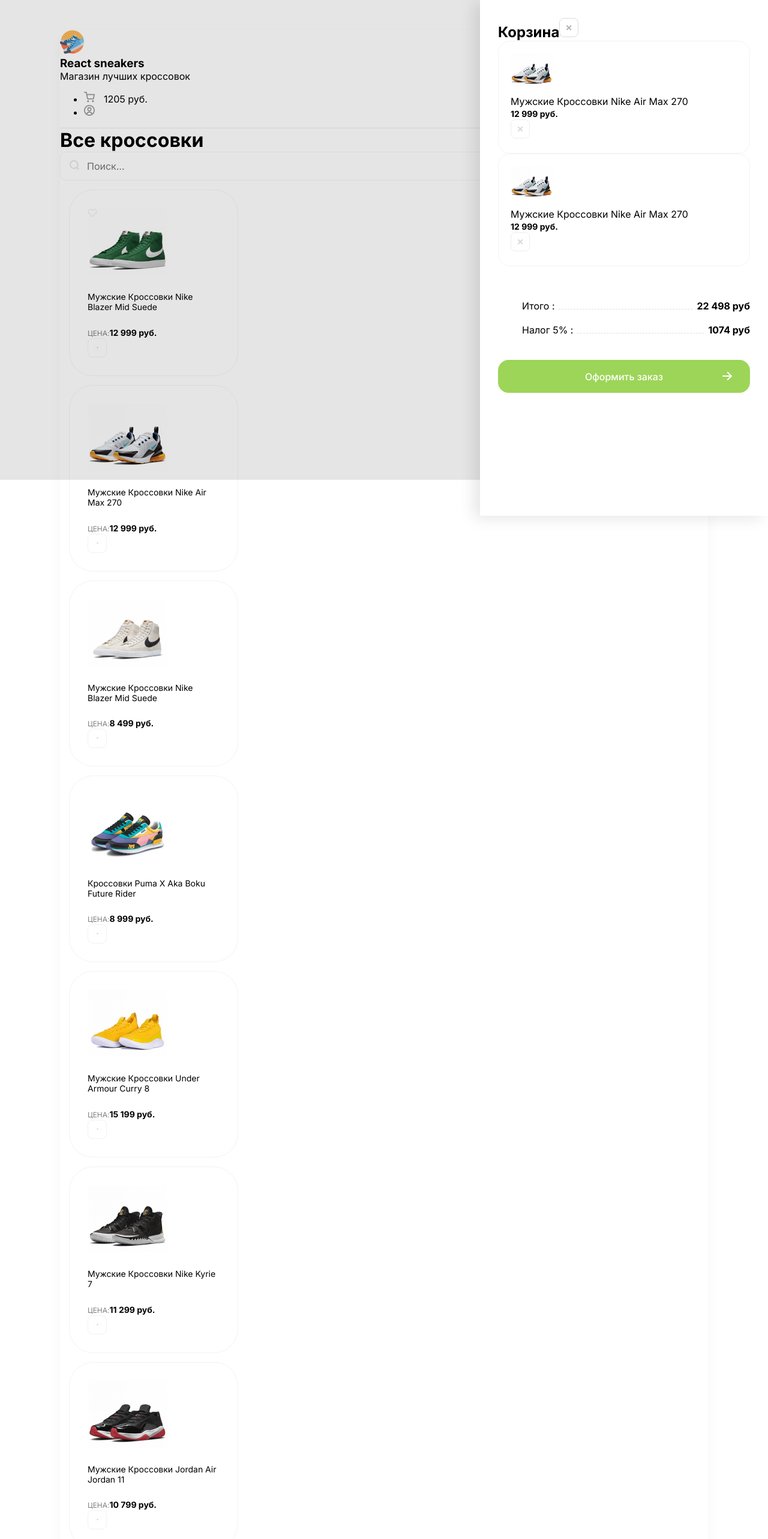
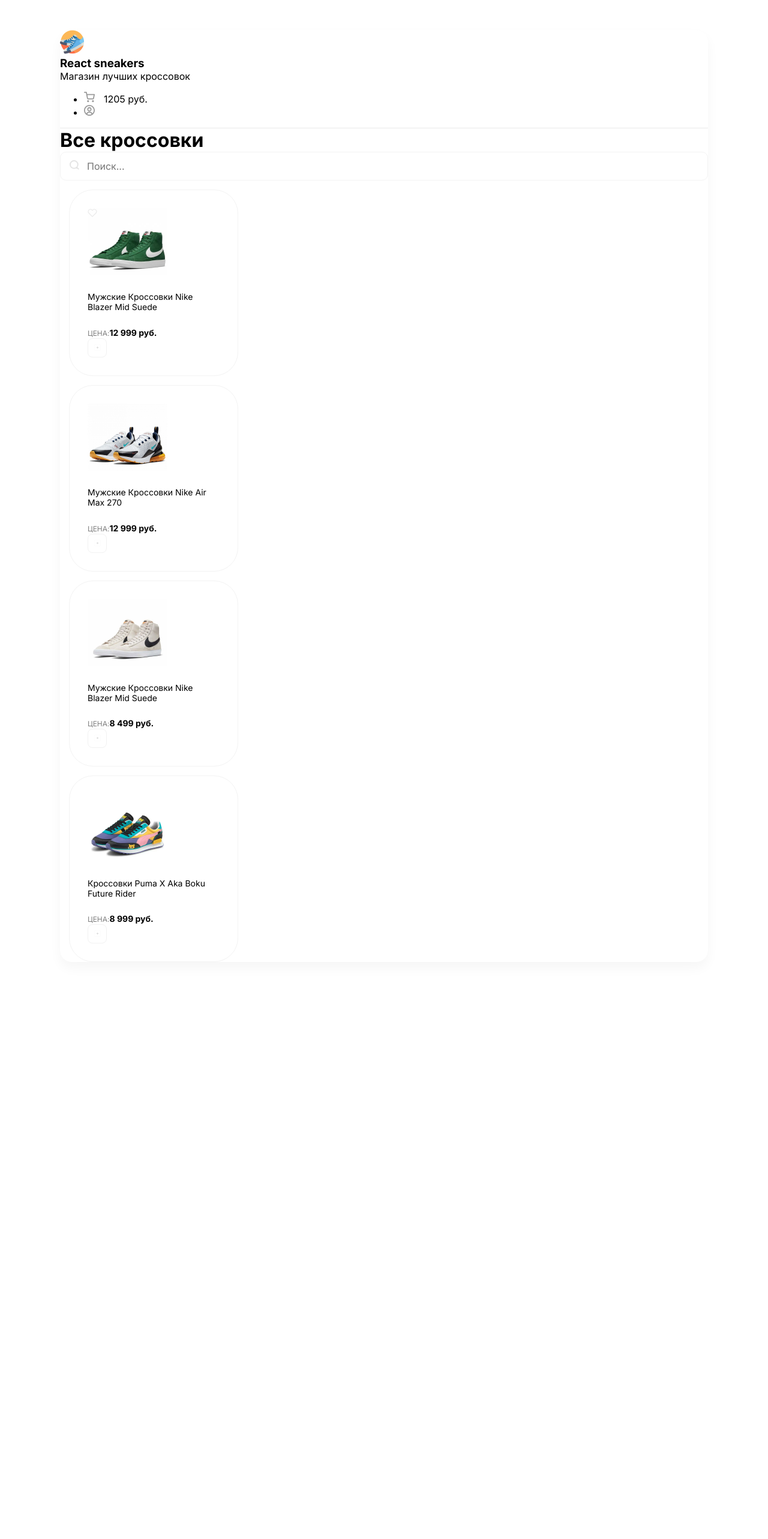
Before and after one commit to Maksimus39/react-sneakers, a React (Create React App) app: page / in a window 1280 px wide. Shown: the top 2566 px of the page at 60% size. After the commit the page ends 1654 px from the top, so only its background shows below. Built offline with nearby package versions, Linux system fonts and the light colour scheme.

Commit message:
lesson_2  learn React

```diff
--- a/src/App.js
+++ b/src/App.js
@@ -1,95 +1,12 @@
+import {Card} from "./components/card/Card";
+import {Header} from "./components/header/Header";
+import {Drawer} from "./components/drawer/Drawer";
+
 function App() {
     return (
         <div className="wrapper clear">
-            <div className="overlay">
-                <div className="drawer">
-                    <h2 className="d-flex justify-between mb-30">Корзина
-                        <img
-                            className="removeBtn cu-p"
-                            src="/img/svg/removeBtn.svg"
-                            alt="Remove"
-                        />
-                    </h2>
-
-                    <div className="items flex 1">
-                        <div className="cartItem d-flex align-center mb-20">
-                            <div
-                                style={{backgroundImage: "url(/img/sneakers/image2.jpg)"}}
-                                className="cartItemImg mr-20"
-                            ></div>
-
-                            <div className="mr-20 flex">
-                                <p className="mb-5">Мужские Кроссовки Nike Air Max 270</p>
-                                <b>12 999 руб.</b>
-                            </div>
-
-                            <img
-                                className="removeBtn"
-                                src="/img/svg/removeBtn.svg"
-                                alt="Remove"
-                            />
-                        </div>
-                        <div className="cartItem d-flex align-center mb-20">
-                            <div
-                                style={{backgroundImage: "url(/img/sneakers/image2.jpg)"}}
-                                className="cartItemImg mr-20"
-                            ></div>
-
-                            <div className="mr-20 flex">
-                                <p className="mb-5">Мужские Кроссовки Nike Air Max 270</p>
-                                <b>12 999 руб.</b>
-                            </div>
-
-                            <img
-                                className="removeBtn"
-                                src="/img/svg/removeBtn.svg"
-                                alt="Remove"
-                            />
-                        </div>
-                    </div>
-
-                    <div className="cartTotalBlock">
-                        <ul>
-                            <li>
-                                <span>Итого :</span>
-                                <div></div>
-                                <b>22 498 руб</b>
-                            </li>
-                            <li>
-                                <span>Налог 5% :</span>
-                                <div></div>
-                                <b>1074 руб</b>
-                            </li>
-                        </ul>
-                        <button className="greenButton">
-                            Оформить заказ
-                            <img src="/img/svg/arrow.svg" alt="Arrow"/>
-                        </button>
-                    </div>
-
-                </div>
-            </div>
-
-
-            <header className="d-flex justify-between align-center p-40">
-                <div className="d-flex align-center">
-                    <img width={40} height={40} src="/img/svg/logo.png" alt=""/>
-                    <div>
-                        <h3 className="text-uppercase">React sneakers</h3>
-                        <p className="opacity-5">Магазин лучших кроссовок</p>
-                    </div>
-                </div>
-
-                <ul className="d-flex">
-                    <li className="mr-30">
-                        <img width={18} height={18} src="/img/svg/cart.svg" alt=""/>
-                        <span>1205 руб.</span>
-                    </li>
-                    <li>
-                        <img width={18} height={18} src="/img/svg/user.svg" alt=""/>
-                    </li>
-                </ul>
-            </header>
+            <Drawer/>
+            <Header/>
 
             <div className="content p-40">
                 <div className="d-flex align-center mb-40 justify-between">
@@ -147,131 +64,132 @@ function App() {
                         </div>
                     </div>
 
-                    <div className="card">
-                        <img width={133} height={112} src="/img/sneakers/image4.jpg" alt="Sneakers"/>
-                        <h5>Кроссовки Puma X Aka Boku Future Rider</h5>
-                        <div className="d-flex justify-between align-center">
-                            <div className="d-flex flex-column">
-                                <span>Цена:</span>
-                                <b>8 999 руб.</b>
-                            </div>
-                            <button className="button">
-                                <img width={11} height={11} src="/img/svg/+.svg" alt="Plus"/>
-                            </button>
-                        </div>
-                    </div>
+                    <Card/>
+                    {/*<div className="card">*/}
+                    {/*    <img width={133} height={112} src="/img/sneakers/image4.jpg" alt="Sneakers"/>*/}
+                    {/*    <h5>Кроссовки Puma X Aka Boku Future Rider</h5>*/}
+                    {/*    <div className="d-flex justify-between align-center">*/}
+                    {/*        <div className="d-flex flex-column">*/}
+                    {/*            <span>Цена:</span>*/}
+                    {/*            <b>8 999 руб.</b>*/}
+                    {/*        </div>*/}
+                    {/*        <button className="button">*/}
+                    {/*            <img width={11} height={11} src="/img/svg/+.svg" alt="Plus"/>*/}
+                    {/*        </button>*/}
+                    {/*    </div>*/}
+                    {/*</div>*/}
 
-                    <div className="card">
-                        <img width={133} height={112} src="/img/sneakers/image5.jpg" alt="Sneakers"/>
-                        <h5>Мужские Кроссовки Under Armour Curry 8</h5>
-                        <div className="d-flex justify-between align-center">
-                            <div className="d-flex flex-column">
-                                <span>Цена:</span>
-                                <b>15 199 руб.</b>
-                            </div>
-                            <button className="button">
-                                <img width={11} height={11} src="/img/svg/+.svg" alt="Plus"/>
-                            </button>
-                        </div>
-                    </div>
+                    {/*<div className="card">*/}
+                    {/*    <img width={133} height={112} src="/img/sneakers/image5.jpg" alt="Sneakers"/>*/}
+                    {/*    <h5>Мужские Кроссовки Under Armour Curry 8</h5>*/}
+                    {/*    <div className="d-flex justify-between align-center">*/}
+                    {/*        <div className="d-flex flex-column">*/}
+                    {/*            <span>Цена:</span>*/}
+                    {/*            <b>15 199 руб.</b>*/}
+                    {/*        </div>*/}
+                    {/*        <button className="button">*/}
+                    {/*            <img width={11} height={11} src="/img/svg/+.svg" alt="Plus"/>*/}
+                    {/*        </button>*/}
+                    {/*    </div>*/}
+                    {/*</div>*/}
 
-                    <div className="card">
-                        <img width={133} height={112} src="/img/sneakers/image6.jpg" alt="Sneakers"/>
-                        <h5>Мужские Кроссовки Nike Kyrie 7</h5>
-                        <div className="d-flex justify-between align-center">
-                            <div className="d-flex flex-column">
-                                <span>Цена:</span>
-                                <b>11 299 руб.</b>
-                            </div>
-                            <button className="button">
-                                <img width={11} height={11} src="/img/svg/+.svg" alt="Plus"/>
-                            </button>
-                        </div>
-                    </div>
+                    {/*<div className="card">*/}
+                    {/*    <img width={133} height={112} src="/img/sneakers/image6.jpg" alt="Sneakers"/>*/}
+                    {/*    <h5>Мужские Кроссовки Nike Kyrie 7</h5>*/}
+                    {/*    <div className="d-flex justify-between align-center">*/}
+                    {/*        <div className="d-flex flex-column">*/}
+                    {/*            <span>Цена:</span>*/}
+                    {/*            <b>11 299 руб.</b>*/}
+                    {/*        </div>*/}
+                    {/*        <button className="button">*/}
+                    {/*            <img width={11} height={11} src="/img/svg/+.svg" alt="Plus"/>*/}
+                    {/*        </button>*/}
+                    {/*    </div>*/}
+                    {/*</div>*/}
 
-                    <div className="card">
-                        <img width={133} height={112} src="/img/sneakers/image7.jpg" alt="Sneakers"/>
-                        <h5>Мужские Кроссовки Jordan Air Jordan 11</h5>
-                        <div className="d-flex justify-between align-center">
-                            <div className="d-flex flex-column">
-                                <span>Цена:</span>
-                                <b>10 799 руб.</b>
-                            </div>
-                            <button className="button">
-                                <img width={11} height={11} src="/img/svg/+.svg" alt="Plus"/>
-                            </button>
-                        </div>
-                    </div>
+                    {/*<div className="card">*/}
+                    {/*    <img width={133} height={112} src="/img/sneakers/image7.jpg" alt="Sneakers"/>*/}
+                    {/*    <h5>Мужские Кроссовки Jordan Air Jordan 11</h5>*/}
+                    {/*    <div className="d-flex justify-between align-center">*/}
+                    {/*        <div className="d-flex flex-column">*/}
+                    {/*            <span>Цена:</span>*/}
+                    {/*            <b>10 799 руб.</b>*/}
+                    {/*        </div>*/}
+                    {/*        <button className="button">*/}
+                    {/*            <img width={11} height={11} src="/img/svg/+.svg" alt="Plus"/>*/}
+                    {/*        </button>*/}
+                    {/*    </div>*/}
+                    {/*</div>*/}
 
-                    <div className="card">
-                        <img width={133} height={112} src="/img/sneakers/image8.jpg" alt="Sneakers"/>
-                        <h5>Мужские Кроссовки Nike LeBron XVIII</h5>
-                        <div className="d-flex justify-between align-center">
-                            <div className="d-flex flex-column">
-                                <span>Цена:</span>
-                                <b>16 499 руб.</b>
-                            </div>
-                            <button className="button">
-                                <img width={11} height={11} src="/img/svg/+.svg" alt="Plus"/>
-                            </button>
-                        </div>
-                    </div>
+                    {/*<div className="card">*/}
+                    {/*    <img width={133} height={112} src="/img/sneakers/image8.jpg" alt="Sneakers"/>*/}
+                    {/*    <h5>Мужские Кроссовки Nike LeBron XVIII</h5>*/}
+                    {/*    <div className="d-flex justify-between align-center">*/}
+                    {/*        <div className="d-flex flex-column">*/}
+                    {/*            <span>Цена:</span>*/}
+                    {/*            <b>16 499 руб.</b>*/}
+                    {/*        </div>*/}
+                    {/*        <button className="button">*/}
+                    {/*            <img width={11} height={11} src="/img/svg/+.svg" alt="Plus"/>*/}
+                    {/*        </button>*/}
+                    {/*    </div>*/}
+                    {/*</div>*/}
 
-                    <div className="card">
-                        <img width={133} height={112} src="/img/sneakers/image9.jpg" alt="Sneakers"/>
-                        <h5>Мужские Кроссовки Nike Lebron XVIII Low</h5>
-                        <div className="d-flex justify-between align-center">
-                            <div className="d-flex flex-column">
-                                <span>Цена:</span>
-                                <b>13 999 руб.</b>
-                            </div>
-                            <button className="button">
-                                <img width={11} height={11} src="/img/svg/+.svg" alt="Plus"/>
-                            </button>
-                        </div>
-                    </div>
+                    {/*<div className="card">*/}
+                    {/*    <img width={133} height={112} src="/img/sneakers/image9.jpg" alt="Sneakers"/>*/}
+                    {/*    <h5>Мужские Кроссовки Nike Lebron XVIII Low</h5>*/}
+                    {/*    <div className="d-flex justify-between align-center">*/}
+                    {/*        <div className="d-flex flex-column">*/}
+                    {/*            <span>Цена:</span>*/}
+                    {/*            <b>13 999 руб.</b>*/}
+                    {/*        </div>*/}
+                    {/*        <button className="button">*/}
+                    {/*            <img width={11} height={11} src="/img/svg/+.svg" alt="Plus"/>*/}
+                    {/*        </button>*/}
+                    {/*    </div>*/}
+                    {/*</div>*/}
 
-                    <div className="card">
-                        <img width={133} height={112} src="/img/sneakers/image10.png" alt="Sneakers"/>
-                        <h5>Мужские Кроссовки Nike Blazer Mid Suede</h5>
-                        <div className="d-flex justify-between align-center">
-                            <div className="d-flex flex-column">
-                                <span>Цена:</span>
-                                <b>8 499 руб.</b>
-                            </div>
-                            <button className="button">
-                                <img width={11} height={11} src="/img/svg/+.svg" alt="Plus"/>
-                            </button>
-                        </div>
-                    </div>
+                    {/*<div className="card">*/}
+                    {/*    <img width={133} height={112} src="/img/sneakers/image10.png" alt="Sneakers"/>*/}
+                    {/*    <h5>Мужские Кроссовки Nike Blazer Mid Suede</h5>*/}
+                    {/*    <div className="d-flex justify-between align-center">*/}
+                    {/*        <div className="d-flex flex-column">*/}
+                    {/*            <span>Цена:</span>*/}
+                    {/*            <b>8 499 руб.</b>*/}
+                    {/*        </div>*/}
+                    {/*        <button className="button">*/}
+                    {/*            <img width={11} height={11} src="/img/svg/+.svg" alt="Plus"/>*/}
+                    {/*        </button>*/}
+                    {/*    </div>*/}
+                    {/*</div>*/}
 
-                    <div className="card">
-                        <img width={133} height={112} src="/img/sneakers/image11.png" alt="Sneakers"/>
-                        <h5>Кроссовки Puma X Aka Boku Future Rider</h5>
-                        <div className="d-flex justify-between align-center">
-                            <div className="d-flex flex-column">
-                                <span>Цена:</span>
-                                <b>8 999 руб.</b>
-                            </div>
-                            <button className="button">
-                                <img width={11} height={11} src="/img/svg/+.svg" alt="Plus"/>
-                            </button>
-                        </div>
-                    </div>
+                    {/*<div className="card">*/}
+                    {/*    <img width={133} height={112} src="/img/sneakers/image11.png" alt="Sneakers"/>*/}
+                    {/*    <h5>Кроссовки Puma X Aka Boku Future Rider</h5>*/}
+                    {/*    <div className="d-flex justify-between align-center">*/}
+                    {/*        <div className="d-flex flex-column">*/}
+                    {/*            <span>Цена:</span>*/}
+                    {/*            <b>8 999 руб.</b>*/}
+                    {/*        </div>*/}
+                    {/*        <button className="button">*/}
+                    {/*            <img width={11} height={11} src="/img/svg/+.svg" alt="Plus"/>*/}
+                    {/*        </button>*/}
+                    {/*    </div>*/}
+                    {/*</div>*/}
 
-                    <div className="card">
-                        <img width={133} height={112} src="/img/sneakers/image12.jpg" alt="Sneakers"/>
-                        <h5>Мужские Кроссовки Nike Kyrie Flytrap IV</h5>
-                        <div className="d-flex justify-between align-center">
-                            <div className="d-flex flex-column">
-                                <span>Цена:</span>
-                                <b>11 299 руб.</b>
-                            </div>
-                            <button className="button">
-                                <img width={11} height={11} src="/img/svg/+.svg" alt="Plus"/>
-                            </button>
-                        </div>
-                    </div>
+                    {/*<div className="card">*/}
+                    {/*    <img width={133} height={112} src="/img/sneakers/image12.jpg" alt="Sneakers"/>*/}
+                    {/*    <h5>Мужские Кроссовки Nike Kyrie Flytrap IV</h5>*/}
+                    {/*    <div className="d-flex justify-between align-center">*/}
+                    {/*        <div className="d-flex flex-column">*/}
+                    {/*            <span>Цена:</span>*/}
+                    {/*            <b>11 299 руб.</b>*/}
+                    {/*        </div>*/}
+                    {/*        <button className="button">*/}
+                    {/*            <img width={11} height={11} src="/img/svg/+.svg" alt="Plus"/>*/}
+                    {/*        </button>*/}
+                    {/*    </div>*/}
+                    {/*</div>*/}
                 </div>
             </div>
         </div>
--- /dev/null
+++ b/src/components/card/Card.jsx
@@ -0,0 +1,17 @@
+export const Card = () => {
+    return (
+        <div className="card">
+            <img width={133} height={112} src="/img/sneakers/image4.jpg" alt="Sneakers"/>
+            <h5>Кроссовки Puma X Aka Boku Future Rider</h5>
+            <div className="d-flex justify-between align-center">
+                <div className="d-flex flex-column">
+                    <span>Цена:</span>
+                    <b>8 999 руб.</b>
+                </div>
+                <button className="button">
+                    <img width={11} height={11} src="/img/svg/+.svg" alt="Plus"/>
+                </button>
+            </div>
+        </div>
+    )
+}
--- /dev/null
+++ b/src/components/drawer/Drawer.jsx
@@ -0,0 +1,72 @@
+export const Drawer = () => {
+    return (
+        <div style={{display: "none"}} className="overlay">
+            <div className="drawer">
+                <h2 className="d-flex justify-between mb-30">Корзина
+                    <img
+                        className="removeBtn cu-p"
+                        src="/img/svg/removeBtn.svg"
+                        alt="Remove"
+                    />
+                </h2>
+
+                <div className="items flex 1">
+                    <div className="cartItem d-flex align-center mb-20">
+                        <div
+                            style={{backgroundImage: "url(/img/sneakers/image2.jpg)"}}
+                            className="cartItemImg mr-20"
+                        ></div>
+
+                        <div className="mr-20 flex">
+                            <p className="mb-5">Мужские Кроссовки Nike Air Max 270</p>
+                            <b>12 999 руб.</b>
+                        </div>
+
+                        <img
+                            className="removeBtn"
+                            src="/img/svg/removeBtn.svg"
+                            alt="Remove"
+                        />
+                    </div>
+                    <div className="cartItem d-flex align-center mb-20">
+                        <div
+                            style={{backgroundImage: "url(/img/sneakers/image2.jpg)"}}
+                            className="cartItemImg mr-20"
+                        ></div>
+
+                        <div className="mr-20 flex">
+                            <p className="mb-5">Мужские Кроссовки Nike Air Max 270</p>
+                            <b>12 999 руб.</b>
+                        </div>
+
+                        <img
+                            className="removeBtn"
+                            src="/img/svg/removeBtn.svg"
+                            alt="Remove"
+                        />
+                    </div>
+                </div>
+
+                <div className="cartTotalBlock">
+                    <ul>
+                        <li>
+                            <span>Итого :</span>
+                            <div></div>
+                            <b>22 498 руб</b>
+                        </li>
+                        <li>
+                            <span>Налог 5% :</span>
+                            <div></div>
+                            <b>1074 руб</b>
+                        </li>
+                    </ul>
+                    <button className="greenButton">
+                        Оформить заказ
+                        <img src="/img/svg/arrow.svg" alt="Arrow"/>
+                    </button>
+                </div>
+
+            </div>
+        </div>
+    )
+}
--- /dev/null
+++ b/src/components/header/Header.jsx
@@ -0,0 +1,23 @@
+export const Header = () => {
+  return (
+      <header className="d-flex justify-between align-center p-40">
+          <div className="d-flex align-center">
+              <img width={40} height={40} src="/img/svg/logo.png" alt=""/>
+              <div>
+                  <h3 className="text-uppercase">React sneakers</h3>
+                  <p className="opacity-5">Магазин лучших кроссовок</p>
+              </div>
+          </div>
+
+          <ul className="d-flex">
+              <li className="mr-30">
+                  <img width={18} height={18} src="/img/svg/cart.svg" alt=""/>
+                  <span>1205 руб.</span>
+              </li>
+              <li>
+                  <img width={18} height={18} src="/img/svg/user.svg" alt=""/>
+              </li>
+          </ul>
+      </header>
+  )
+}
```
